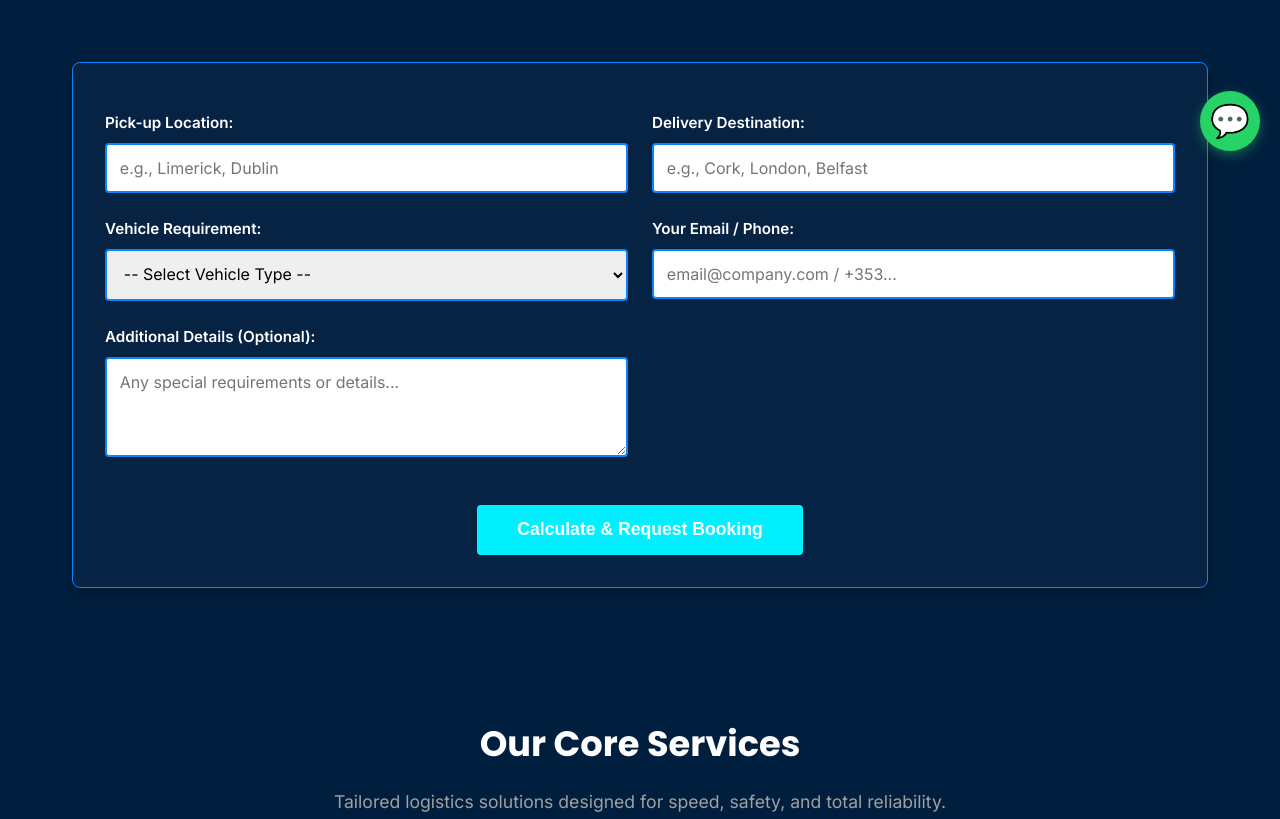
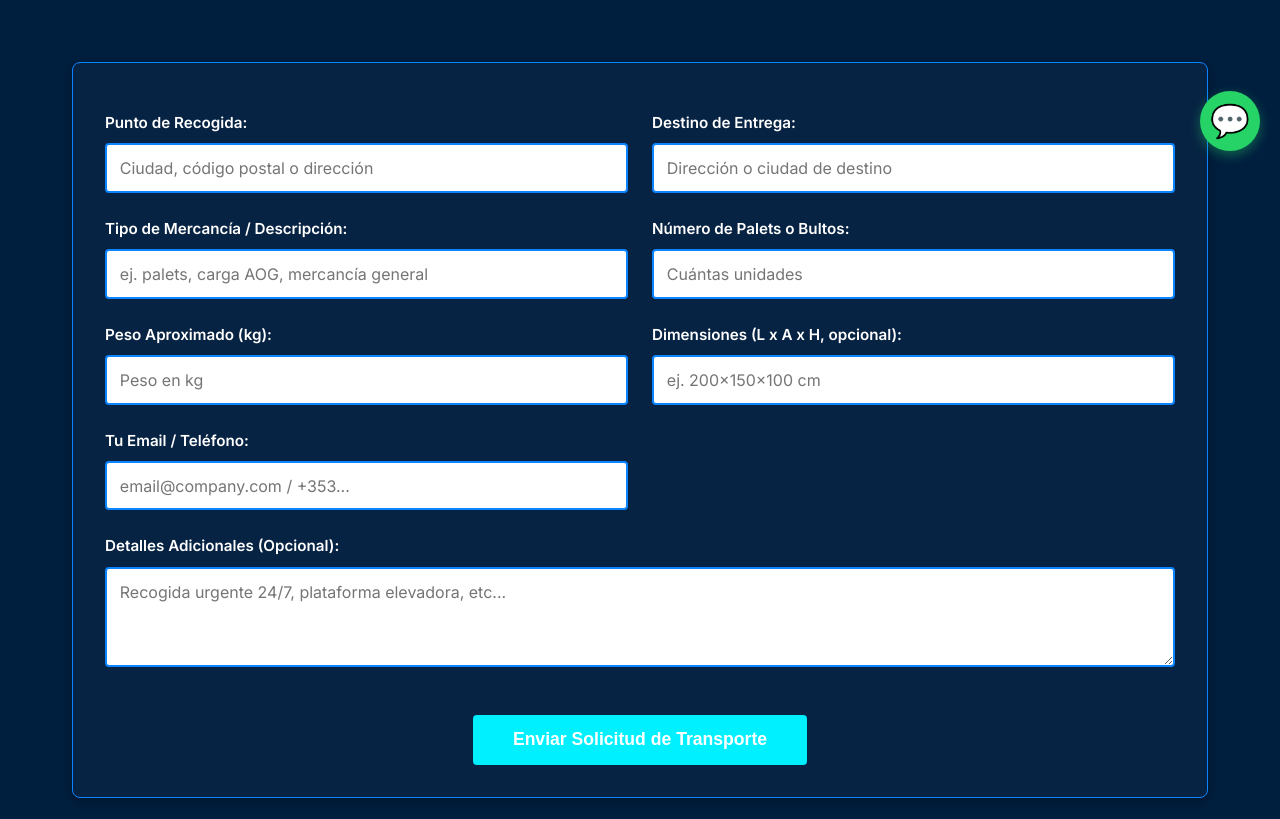
Before and after one commit to hidrofilio/AlbertCourierexpress, a plain HTML site: page index.html in a window 1280 px wide. Shown: the part 549-1368 px from the top of the page. Drawn offline with Linux system fonts and the light colour scheme.

Commit message:
🇮🇪 Update form with detailed shipment fields - Spanish labels

```diff
--- a/index.html
+++ b/index.html
@@ -630,31 +630,39 @@
         <div class="calculator-section">
             <form class="calculator-form" id="quoteForm" name="quote-form" method="POST" netlify novalidate aria-label="Quote request form">
                 <div class="form-group">
-                    <label for="origin">Pick-up Location:</label>
-                    <input type="text" id="origin" name="origin" placeholder="e.g., Limerick, Dublin" required aria-required="true">
+                    <label for="origin">Punto de Recogida:</label>
+                    <input type="text" id="origin" name="origin" placeholder="Ciudad, código postal o dirección" required aria-required="true">
                 </div>
                 <div class="form-group">
-                    <label for="destination">Delivery Destination:</label>
-                    <input type="text" id="destination" name="destination" placeholder="e.g., Cork, London, Belfast" required aria-required="true">
+                    <label for="destination">Destino de Entrega:</label>
+                    <input type="text" id="destination" name="destination" placeholder="Dirección o ciudad de destino" required aria-required="true">
                 </div>
                 <div class="form-group">
-                    <label for="vehicle">Vehicle Requirement:</label>
-                    <select id="vehicle" name="vehicle" required aria-required="true">
-                        <option value="">-- Select Vehicle Type --</option>
-                        <option value="ford-explorer">Ford Explorer Long Range (Express / Small)</option>
-                        <option value="luton-van">Citroën Relay Luton Curtain Sider with Tail Lift</option>
-                    </select>
+                    <label for="merchandise">Tipo de Mercancía / Descripción:</label>
+                    <input type="text" id="merchandise" name="merchandise" placeholder="ej. palets, carga AOG, mercancía general" required aria-required="true">
                 </div>
                 <div class="form-group">
-                    <label for="email">Your Email / Phone:</label>
+                    <label for="pallets">Número de Palets o Bultos:</label>
+                    <input type="number" id="pallets" name="pallets" placeholder="Cuántas unidades" required aria-required="true">
+                </div>
+                <div class="form-group">
+                    <label for="weight">Peso Aproximado (kg):</label>
+                    <input type="number" id="weight" name="weight" placeholder="Peso en kg" required aria-required="true">
+                </div>
+                <div class="form-group">
+                    <label for="dimensions">Dimensiones (L x A x H, opcional):</label>
+                    <input type="text" id="dimensions" name="dimensions" placeholder="ej. 200x150x100 cm">
+                </div>
+                <div class="form-group">
+                    <label for="email">Tu Email / Teléfono:</label>
                     <input type="text" id="email" name="email" placeholder="email@company.com / +353..." required aria-required="true">
                 </div>
-                <div class="form-group">
-                    <label for="message">Additional Details (Optional):</label>
-                    <textarea id="message" name="message" placeholder="Any special requirements or details..."></textarea>
+                <div class="form-group" style="grid-column: 1 / -1;">
+                    <label for="message">Detalles Adicionales (Opcional):</label>
+                    <textarea id="message" name="message" placeholder="Recogida urgente 24/7, plataforma elevadora, etc..."></textarea>
                 </div>
                 <div class="full-width">
-                    <button type="submit" class="cta-btn" style="border: none; cursor: pointer; font-size: 1.1rem; padding: 0.9rem 2.5rem;">Calculate & Request Booking</button>
+                    <button type="submit" class="cta-btn" style="border: none; cursor: pointer; font-size: 1.1rem; padding: 0.9rem 2.5rem;">Enviar Solicitud de Transporte</button>
                     <div id="formStatus" class="form-status"></div>
                 </div>
             </form>
```
